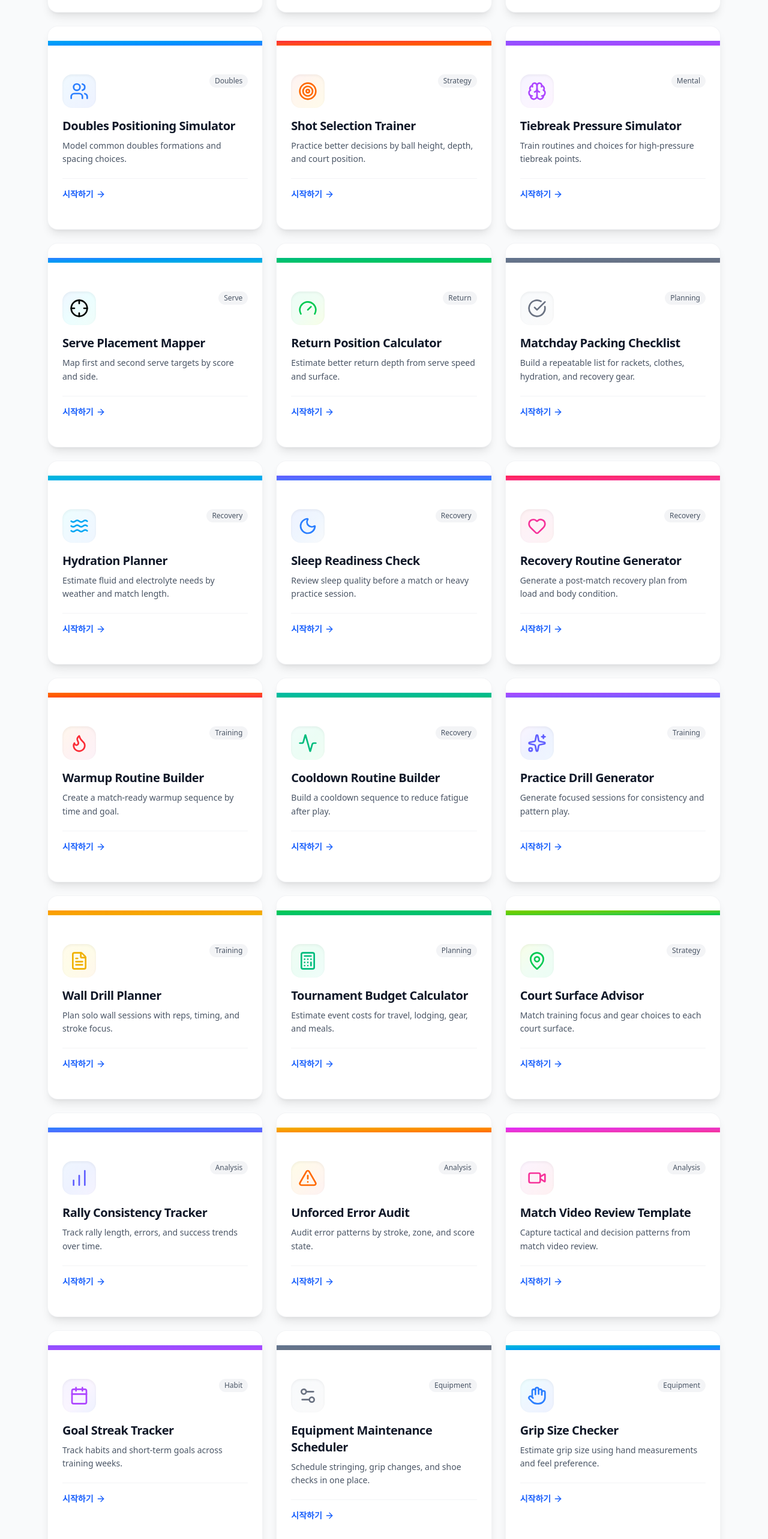
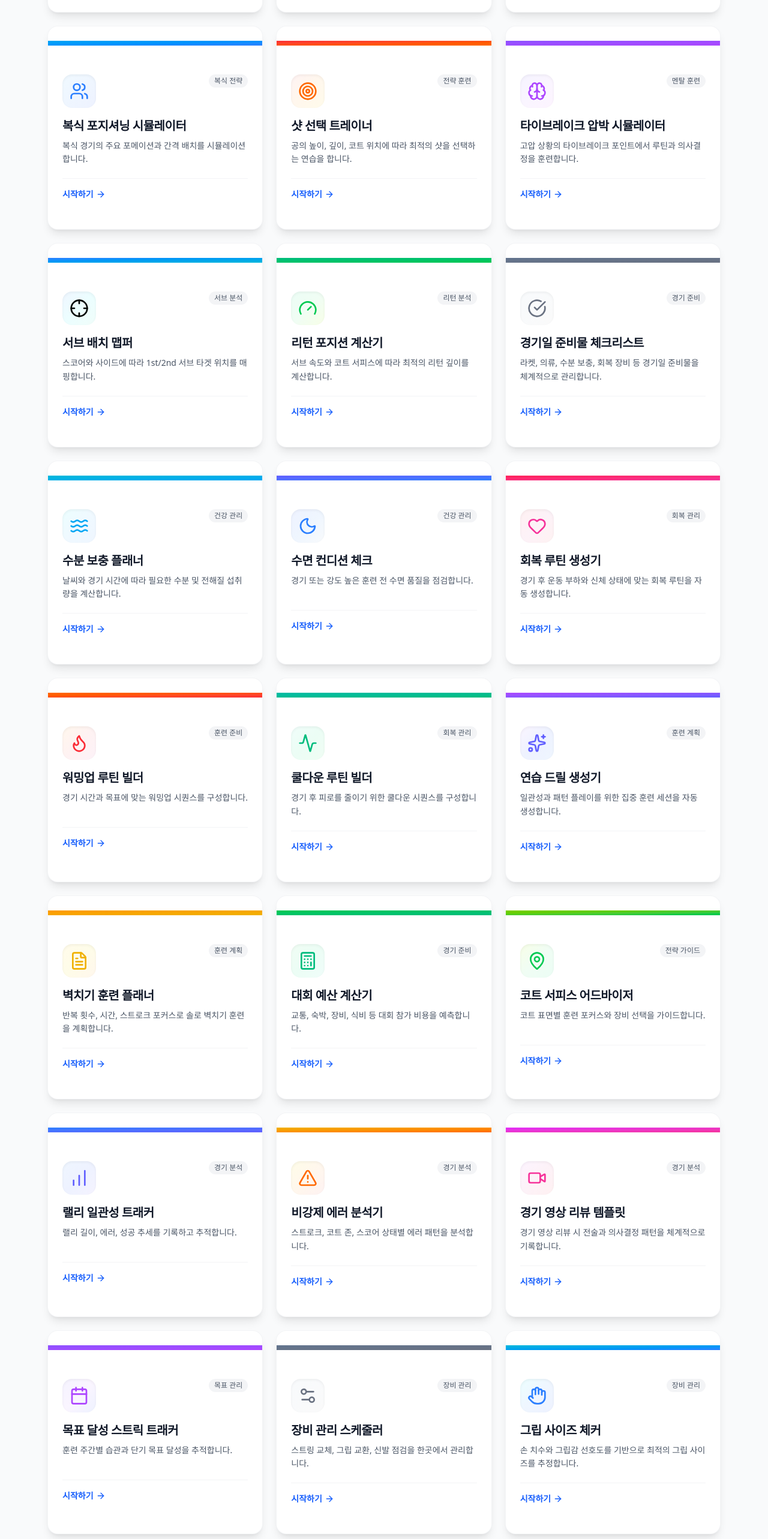
Before and after one commit to lsk7209/tennis_friends, a Next.js app: page /utility in a window 1280 px wide. Shown: the part 4380-6946 px from the top of the page at 60% size. Built offline with nearby package versions, Linux system fonts and the light colour scheme; no server answers; a web font is replaced by a local one.

Commit message:
fix(i18n): Translate 30 English utility titles and descriptions to Korean
All utility metadata (titles, descriptions, features, categories)
now displayed in Korean for consistent Korean-first user experience.

Co-Authored-By: Claude Opus 4.6 (1M context) <noreply@anthropic.com>

```diff
--- a/src/app/utility/page.tsx
+++ b/src/app/utility/page.tsx
@@ -561,363 +561,363 @@ export const utilitiesMetadata: UtilityMetadata[] = [
   ,
   {
     id: 'doubles-positioning-simulator',
-    title: 'Doubles Positioning Simulator',
-    description: 'Model common doubles formations and spacing choices.',
+    title: '복식 포지셔닝 시뮬레이터',
+    description: '복식 경기의 주요 포메이션과 간격 배치를 시뮬레이션합니다.',
     icon: Users,
     status: '완료',
-    features: ['Formations', 'Spacing', 'Roles', 'Scenarios'],
+    features: ['포메이션 분석', '간격 조절', '역할 분배', '상황별 시나리오'],
     gradient: 'from-sky-500 via-blue-500 to-indigo-500',
     bgColor: 'bg-gradient-to-br from-sky-50 via-blue-50 to-indigo-50',
     iconBg: 'bg-gradient-to-br from-sky-500 to-blue-500',
-    category: 'Doubles'
+    category: '복식 전략'
   },
   {
     id: 'shot-selection-trainer',
-    title: 'Shot Selection Trainer',
-    description: 'Practice better decisions by ball height, depth, and court position.',
+    title: '샷 선택 트레이너',
+    description: '공의 높이, 깊이, 코트 위치에 따라 최적의 샷을 선택하는 연습을 합니다.',
     icon: Target,
     status: '완료',
-    features: ['Decision drills', 'Risk control', 'Patterns', 'Review'],
+    features: ['의사결정 훈련', '리스크 관리', '패턴 분석', '복습 모드'],
     gradient: 'from-red-500 via-orange-500 to-amber-500',
     bgColor: 'bg-gradient-to-br from-red-50 via-orange-50 to-amber-50',
     iconBg: 'bg-gradient-to-br from-red-500 to-orange-500',
-    category: 'Strategy'
+    category: '전략 훈련'
   },
   {
     id: 'tiebreak-pressure-simulator',
-    title: 'Tiebreak Pressure Simulator',
-    description: 'Train routines and choices for high-pressure tiebreak points.',
+    title: '타이브레이크 압박 시뮬레이터',
+    description: '고압 상황의 타이브레이크 포인트에서 루틴과 의사결정을 훈련합니다.',
     icon: Brain,
     status: '완료',
-    features: ['Pressure mode', 'Score states', 'Routines', 'Notes'],
+    features: ['압박 모드', '스코어 상태', '루틴 설정', '메모 기록'],
     gradient: 'from-violet-500 via-purple-500 to-fuchsia-500',
     bgColor: 'bg-gradient-to-br from-violet-50 via-purple-50 to-fuchsia-50',
     iconBg: 'bg-gradient-to-br from-violet-500 to-purple-500',
-    category: 'Mental'
+    category: '멘탈 훈련'
   },
   {
     id: 'serve-placement-mapper',
-    title: 'Serve Placement Mapper',
-    description: 'Map first and second serve targets by score and side.',
+    title: '서브 배치 맵퍼',
+    description: '스코어와 사이드에 따라 1st/2nd 서브 타겟 위치를 매핑합니다.',
     icon: Crosshair,
     status: '완료',
-    features: ['Target zones', 'Deuce/ad', 'Serve plans', 'Exports'],
+    features: ['타겟 존 설정', '듀스/애드 구분', '서브 계획', '내보내기'],
     gradient: 'from-blue-500 via-cyan-500 to-teal-500',
     bgColor: 'bg-gradient-to-br from-blue-50 via-cyan-50 to-teal-50',
     iconBg: 'bg-gradient-to-br from-blue-500 to-cyan-500',
-    category: 'Serve'
+    category: '서브 분석'
   },
   {
     id: 'return-position-calculator',
-    title: 'Return Position Calculator',
-    description: 'Estimate better return depth from serve speed and surface.',
+    title: '리턴 포지션 계산기',
+    description: '서브 속도와 코트 서피스에 따라 최적의 리턴 깊이를 계산합니다.',
     icon: Gauge,
     status: '완료',
-    features: ['Serve speed', 'Surface mode', 'Depth range', 'Tips'],
+    features: ['서브 속도 입력', '서피스 모드', '깊이 범위', '맞춤 팁'],
     gradient: 'from-emerald-500 via-green-500 to-lime-500',
     bgColor: 'bg-gradient-to-br from-emerald-50 via-green-50 to-lime-50',
     iconBg: 'bg-gradient-to-br from-emerald-500 to-green-500',
-    category: 'Return'
+    category: '리턴 분석'
   },
   {
     id: 'matchday-packing-checklist',
-    title: 'Matchday Packing Checklist',
-    description: 'Build a repeatable list for rackets, clothes, hydration, and recovery gear.',
+    title: '경기일 준비물 체크리스트',
+    description: '라켓, 의류, 수분 보충, 회복 장비 등 경기일 준비물을 체계적으로 관리합니다.',
     icon: CheckCircle,
     status: '완료',
-    features: ['Custom lists', 'Weather presets', 'Reminders', 'Travel mode'],
+    features: ['맞춤 리스트', '날씨별 프리셋', '알림 기능', '원정 모드'],
     gradient: 'from-slate-500 via-gray-500 to-zinc-500',
     bgColor: 'bg-gradient-to-br from-slate-50 via-gray-50 to-zinc-50',
     iconBg: 'bg-gradient-to-br from-slate-500 to-gray-500',
-    category: 'Planning'
+    category: '경기 준비'
   },
   {
     id: 'hydration-planner',
-    title: 'Hydration Planner',
-    description: 'Estimate fluid and electrolyte needs by weather and match length.',
+    title: '수분 보충 플래너',
+    description: '날씨와 경기 시간에 따라 필요한 수분 및 전해질 섭취량을 계산합니다.',
     icon: Waves,
     status: '완료',
-    features: ['Fluid targets', 'Heat mode', 'Electrolytes', 'Tracking'],
+    features: ['수분 목표량', '고온 모드', '전해질 계산', '섭취 추적'],
     gradient: 'from-cyan-500 via-sky-500 to-blue-500',
     bgColor: 'bg-gradient-to-br from-cyan-50 via-sky-50 to-blue-50',
     iconBg: 'bg-gradient-to-br from-cyan-500 to-sky-500',
-    category: 'Recovery'
+    category: '건강 관리'
   },
   {
     id: 'sleep-readiness-check',
-    title: 'Sleep Readiness Check',
-    description: 'Review sleep quality before a match or heavy practice session.',
+    title: '수면 컨디션 체크',
+    description: '경기 또는 강도 높은 훈련 전 수면 품질을 점검합니다.',
     icon: Moon,
     status: '완료',
-    features: ['Readiness score', 'Sleep prompts', 'Flags', 'Suggestions'],
+    features: ['컨디션 점수', '수면 진단', '주의 사항', '개선 제안'],
     gradient: 'from-indigo-500 via-blue-500 to-slate-500',
     bgColor: 'bg-gradient-to-br from-indigo-50 via-blue-50 to-slate-50',
     iconBg: 'bg-gradient-to-br from-indigo-500 to-blue-500',
-    category: 'Recovery'
+    category: '건강 관리'
   },
   {
     id: 'recovery-routine-generator',
-    title: 'Recovery Routine Generator',
-    description: 'Generate a post-match recovery plan from load and body condition.',
+    title: '회복 루틴 생성기',
+    description: '경기 후 운동 부하와 신체 상태에 맞는 회복 루틴을 자동 생성합니다.',
     icon: Heart,
     status: '완료',
-    features: ['Load-based plans', 'Mobility', 'Flags', 'Timing'],
+    features: ['부하 기반 계획', '모빌리티', '주의 사항', '시간 관리'],
     gradient: 'from-rose-500 via-pink-500 to-red-500',
     bgColor: 'bg-gradient-to-br from-rose-50 via-pink-50 to-red-50',
     iconBg: 'bg-gradient-to-br from-rose-500 to-pink-500',
-    category: 'Recovery'
+    category: '회복 관리'
   },
   {
     id: 'warmup-routine-builder',
-    title: 'Warmup Routine Builder',
-    description: 'Create a match-ready warmup sequence by time and goal.',
+    title: '워밍업 루틴 빌더',
+    description: '경기 시간과 목표에 맞는 워밍업 시퀀스를 구성합니다.',
     icon: Flame,
     status: '완료',
-    features: ['Time presets', 'Mobility', 'Activation', 'Court flow'],
+    features: ['시간별 프리셋', '모빌리티', '활성화 운동', '코트 루틴'],
     gradient: 'from-orange-500 via-red-500 to-pink-500',
     bgColor: 'bg-gradient-to-br from-orange-50 via-red-50 to-pink-50',
     iconBg: 'bg-gradient-to-br from-orange-500 to-red-500',
-    category: 'Training'
+    category: '훈련 준비'
   },
   {
     id: 'cooldown-routine-builder',
-    title: 'Cooldown Routine Builder',
-    description: 'Build a cooldown sequence to reduce fatigue after play.',
+    title: '쿨다운 루틴 빌더',
+    description: '경기 후 피로를 줄이기 위한 쿨다운 시퀀스를 구성합니다.',
     icon: Activity,
     status: '완료',
-    features: ['Stretch menu', 'Recovery blocks', 'Time plans', 'Prep'],
+    features: ['스트레칭 메뉴', '회복 블록', '시간 계획', '다음 준비'],
     gradient: 'from-teal-500 via-emerald-500 to-green-500',
     bgColor: 'bg-gradient-to-br from-teal-50 via-emerald-50 to-green-50',
     iconBg: 'bg-gradient-to-br from-teal-500 to-emerald-500',
-    category: 'Recovery'
+    category: '회복 관리'
   },
   {
     id: 'practice-drill-generator',
-    title: 'Practice Drill Generator',
-    description: 'Generate focused sessions for consistency and pattern play.',
+    title: '연습 드릴 생성기',
+    description: '일관성과 패턴 플레이를 위한 집중 훈련 세션을 자동 생성합니다.',
     icon: Sparkles,
     status: '완료',
-    features: ['Goal drills', 'Progressions', 'Partner mode', 'Templates'],
+    features: ['목표별 드릴', '단계별 진행', '파트너 모드', '템플릿'],
     gradient: 'from-purple-500 via-indigo-500 to-blue-500',
     bgColor: 'bg-gradient-to-br from-purple-50 via-indigo-50 to-blue-50',
     iconBg: 'bg-gradient-to-br from-purple-500 to-indigo-500',
-    category: 'Training'
+    category: '훈련 계획'
   },
   {
     id: 'practice-wall-drill-planner',
-    title: 'Wall Drill Planner',
-    description: 'Plan solo wall sessions with reps, timing, and stroke focus.',
+    title: '벽치기 훈련 플래너',
+    description: '반복 횟수, 시간, 스트로크 포커스로 솔로 벽치기 훈련을 계획합니다.',
     icon: FileText,
     status: '완료',
-    features: ['Solo mode', 'Rep goals', 'Stroke focus', 'Intervals'],
+    features: ['솔로 모드', '반복 목표', '스트로크 집중', '인터벌 설정'],
     gradient: 'from-amber-500 via-yellow-500 to-orange-500',
     bgColor: 'bg-gradient-to-br from-amber-50 via-yellow-50 to-orange-50',
     iconBg: 'bg-gradient-to-br from-amber-500 to-yellow-500',
-    category: 'Training'
+    category: '훈련 계획'
   },
   {
     id: 'tournament-budget-calculator',
-    title: 'Tournament Budget Calculator',
-    description: 'Estimate event costs for travel, lodging, gear, and meals.',
+    title: '대회 예산 계산기',
+    description: '교통, 숙박, 장비, 식비 등 대회 참가 비용을 예측합니다.',
     icon: Calculator,
     status: '완료',
-    features: ['Cost buckets', 'Travel totals', 'Limits', 'Compare'],
+    features: ['비용 항목별', '교통비 합산', '예산 한도', '비교 분석'],
     gradient: 'from-green-500 via-emerald-500 to-teal-500',
     bgColor: 'bg-gradient-to-br from-green-50 via-emerald-50 to-teal-50',
     iconBg: 'bg-gradient-to-br from-green-500 to-emerald-500',
-    category: 'Planning'
+    category: '경기 준비'
   },
   {
     id: 'court-surface-advisor',
-    title: 'Court Surface Advisor',
-    description: 'Match training focus and gear choices to each court surface.',
+    title: '코트 서피스 어드바이저',
+    description: '코트 표면별 훈련 포커스와 장비 선택을 가이드합니다.',
     icon: MapPin,
     status: '완료',
-    features: ['Surface presets', 'Training notes', 'Gear notes', 'Movement'],
+    features: ['서피스별 프리셋', '훈련 가이드', '장비 추천', '움직임 팁'],
     gradient: 'from-lime-500 via-green-500 to-emerald-500',
     bgColor: 'bg-gradient-to-br from-lime-50 via-green-50 to-emerald-50',
     iconBg: 'bg-gradient-to-br from-lime-500 to-green-500',
-    category: 'Strategy'
+    category: '전략 가이드'
   },
   {
     id: 'rally-consistency-tracker',
-    title: 'Rally Consistency Tracker',
-    description: 'Track rally length, errors, and success trends over time.',
+    title: '랠리 일관성 트래커',
+    description: '랠리 길이, 에러, 성공 추세를 기록하고 추적합니다.',
     icon: BarChart,
     status: '완료',
-    features: ['Rally counts', 'Error logs', 'Trend view', 'History'],
+    features: ['랠리 카운트', '에러 기록', '추세 분석', '히스토리'],
     gradient: 'from-blue-500 via-indigo-500 to-violet-500',
     bgColor: 'bg-gradient-to-br from-blue-50 via-indigo-50 to-violet-50',
     iconBg: 'bg-gradient-to-br from-blue-500 to-indigo-500',
-    category: 'Analysis'
+    category: '경기 분석'
   },
   {
     id: 'unforced-error-audit',
-    title: 'Unforced Error Audit',
-    description: 'Audit error patterns by stroke, zone, and score state.',
+    title: '비강제 에러 분석기',
+    description: '스트로크, 코트 존, 스코어 상태별 에러 패턴을 분석합니다.',
     icon: AlertTriangle,
     status: '완료',
-    features: ['Error buckets', 'Context tags', 'Patterns', 'Actions'],
+    features: ['에러 분류', '상황 태그', '패턴 발견', '개선 전략'],
     gradient: 'from-yellow-500 via-orange-500 to-red-500',
     bgColor: 'bg-gradient-to-br from-yellow-50 via-orange-50 to-red-50',
     iconBg: 'bg-gradient-to-br from-yellow-500 to-orange-500',
-    category: 'Analysis'
+    category: '경기 분석'
   },
   {
     id: 'match-video-review-template',
-    title: 'Match Video Review Template',
-    description: 'Capture tactical and decision patterns from match video review.',
+    title: '경기 영상 리뷰 템플릿',
+    description: '경기 영상 리뷰 시 전술과 의사결정 패턴을 체계적으로 기록합니다.',
     icon: Video,
     status: '완료',
-    features: ['Review prompts', 'Tags', 'Notes', 'Summary'],
+    features: ['리뷰 가이드', '태그 분류', '메모 기록', '요약 정리'],
     gradient: 'from-fuchsia-500 via-pink-500 to-rose-500',
     bgColor: 'bg-gradient-to-br from-fuchsia-50 via-pink-50 to-rose-50',
     iconBg: 'bg-gradient-to-br from-fuchsia-500 to-pink-500',
-    category: 'Analysis'
+    category: '경기 분석'
   },
   {
     id: 'tennis-goal-streak-tracker',
-    title: 'Goal Streak Tracker',
-    description: 'Track habits and short-term goals across training weeks.',
+    title: '목표 달성 스트릭 트래커',
+    description: '훈련 주간별 습관과 단기 목표 달성을 추적합니다.',
     icon: Calendar,
     status: '완료',
-    features: ['Habit streaks', 'Weekly goals', 'Progress', 'Reminders'],
+    features: ['습관 스트릭', '주간 목표', '진행 현황', '알림 기능'],
     gradient: 'from-violet-500 via-purple-500 to-indigo-500',
     bgColor: 'bg-gradient-to-br from-violet-50 via-purple-50 to-indigo-50',
     iconBg: 'bg-gradient-to-br from-violet-500 to-purple-500',
-    category: 'Habit'
+    category: '목표 관리'
   },
   {
     id: 'equipment-maintenance-scheduler',
-    title: 'Equipment Maintenance Scheduler',
-    description: 'Schedule stringing, grip changes, and shoe checks in one place.',
+    title: '장비 관리 스케줄러',
+    description: '스트링 교체, 그립 교환, 신발 점검을 한곳에서 관리합니다.',
     icon: Settings2,
     status: '완료',
-    features: ['Cycles', 'Reminders', 'Usage logs', 'Notes'],
+    features: ['교체 주기', '알림 설정', '사용 기록', '메모'],
     gradient: 'from-slate-500 via-gray-500 to-zinc-500',
     bgColor: 'bg-gradient-to-br from-slate-50 via-gray-50 to-zinc-50',
     iconBg: 'bg-gradient-to-br from-slate-500 to-gray-500',
-    category: 'Equipment'
+    category: '장비 관리'
   },
   {
     id: 'grip-size-checker',
-    title: 'Grip Size Checker',
-    description: 'Estimate grip size using hand measurements and feel preference.',
+    title: '그립 사이즈 체커',
+    description: '손 치수와 그립감 선호도를 기반으로 최적의 그립 사이즈를 추정합니다.',
     icon: Hand,
     status: '완료',
-    features: ['Hand sizing', 'Fit guide', 'Comfort', 'Tips'],
+    features: ['손 측정', '핏 가이드', '편안함 평가', '맞춤 팁'],
     gradient: 'from-cyan-500 via-blue-500 to-indigo-500',
     bgColor: 'bg-gradient-to-br from-cyan-50 via-blue-50 to-indigo-50',
     iconBg: 'bg-gradient-to-br from-cyan-500 to-blue-500',
-    category: 'Equipment'
+    category: '장비 관리'
   },
   {
     id: 'overgrip-replacement-reminder',
-    title: 'Overgrip Replacement Reminder',
-    description: 'Set reminders for overgrip changes based on usage and conditions.',
+    title: '오버그립 교체 알림',
+    description: '사용량과 환경 조건에 따라 오버그립 교체 시기를 알려줍니다.',
     icon: RotateCcw,
     status: '완료',
-    features: ['Usage reminders', 'Humidity notes', 'Wear tracking', 'Timing'],
+    features: ['사용량 알림', '습도 참고', '마모 추적', '교체 시기'],
     gradient: 'from-green-500 via-teal-500 to-cyan-500',
     bgColor: 'bg-gradient-to-br from-green-50 via-teal-50 to-cyan-50',
     iconBg: 'bg-gradient-to-br from-green-500 to-teal-500',
-    category: 'Equipment'
+    category: '장비 관리'
   },
   {
     id: 'string-replacement-reminder',
-    title: 'String Replacement Reminder',
-    description: 'Track hit volume and string condition to avoid dead string beds.',
+    title: '스트링 교체 알림',
+    description: '타구 횟수와 스트링 상태를 추적하여 교체 시기를 알려줍니다.',
     icon: Clock,
     status: '완료',
-    features: ['Hit count', 'Tension notes', 'Alerts', 'History'],
+    features: ['타구 카운트', '텐션 메모', '알림 설정', '교체 이력'],
     gradient: 'from-orange-500 via-amber-500 to-yellow-500',
     bgColor: 'bg-gradient-to-br from-orange-50 via-amber-50 to-yellow-50',
     iconBg: 'bg-gradient-to-br from-orange-500 to-amber-500',
-    category: 'Equipment'
+    category: '장비 관리'
   },
   {
     id: 'shoe-wear-tracker',
-    title: 'Shoe Wear Tracker',
-    description: 'Monitor outsole wear and support breakdown to time replacement.',
+    title: '테니스화 마모 트래커',
+    description: '아웃솔 마모와 지지력 저하를 모니터링하여 교체 시기를 판단합니다.',
     icon: Footprints,
     status: '완료',
-    features: ['Wear markers', 'Mileage logs', 'Surface notes', 'Prompts'],
+    features: ['마모 표시', '거리 기록', '서피스 메모', '교체 안내'],
     gradient: 'from-indigo-500 via-purple-500 to-pink-500',
     bgColor: 'bg-gradient-to-br from-indigo-50 via-purple-50 to-pink-50',
     iconBg: 'bg-gradient-to-br from-indigo-500 to-purple-500',
-    category: 'Equipment'
+    category: '장비 관리'
   },
   {
     id: 'doubles-chemistry-test',
-    title: 'Doubles Chemistry Test',
-    description: 'Check communication style and role balance for doubles pairings.',
+    title: '복식 케미 테스트',
+    description: '복식 파트너와의 소통 스타일과 역할 균형을 점검합니다.',
     icon: Users,
     status: '완료',
-    features: ['Pairing test', 'Role fit', 'Style match', 'Scores'],
+    features: ['파트너 테스트', '역할 적합도', '스타일 매칭', '점수 산출'],
     gradient: 'from-pink-500 via-rose-500 to-red-500',
     bgColor: 'bg-gradient-to-br from-pink-50 via-rose-50 to-red-50',
     iconBg: 'bg-gradient-to-br from-pink-500 to-rose-500',
-    category: 'Doubles'
+    category: '복식 전략'
   },
   {
     id: 'partner-compatibility-check',
-    title: 'Partner Compatibility Check',
-    description: 'Compare tempo, positioning, and tactical tendencies between partners.',
+    title: '파트너 궁합 체크',
+    description: '파트너 간의 템포, 포지셔닝, 전술 성향을 비교 분석합니다.',
     icon: Heart,
     status: '완료',
-    features: ['Compatibility', 'Style compare', 'Flags', 'Tips'],
+    features: ['궁합 분석', '스타일 비교', '주의 사항', '맞춤 팁'],
     gradient: 'from-rose-500 via-pink-500 to-fuchsia-500',
     bgColor: 'bg-gradient-to-br from-rose-50 via-pink-50 to-fuchsia-50',
     iconBg: 'bg-gradient-to-br from-rose-500 to-pink-500',
-    category: 'Doubles'
+    category: '복식 전략'
   },
   {
     id: 'junior-development-roadmap',
-    title: 'Junior Development Roadmap',
-    description: 'Outline age-appropriate priorities for junior tennis growth.',
+    title: '주니어 성장 로드맵',
+    description: '연령별 적합한 우선순위로 주니어 테니스 성장을 설계합니다.',
     icon: School,
     status: '완료',
-    features: ['Age stages', 'Skill focus', 'Competition', 'Guidance'],
+    features: ['연령별 단계', '기술 포커스', '대회 준비', '성장 가이드'],
     gradient: 'from-blue-500 via-sky-500 to-cyan-500',
     bgColor: 'bg-gradient-to-br from-blue-50 via-sky-50 to-cyan-50',
     iconBg: 'bg-gradient-to-br from-blue-500 to-sky-500',
-    category: 'Training'
+    category: '성장 가이드'
   },
   {
     id: 'adult-beginner-roadmap',
-    title: 'Adult Beginner Roadmap',
-    description: 'Set realistic milestones for the first months of tennis training.',
+    title: '성인 입문자 로드맵',
+    description: '테니스를 처음 시작하는 성인을 위한 첫 3개월 현실적 목표를 설정합니다.',
     icon: BookOpen,
     status: '완료',
-    features: ['90-day plan', 'Stages', 'Drills', 'Goals'],
+    features: ['90일 플랜', '단계별 목표', '추천 드릴', '성취 목표'],
     gradient: 'from-emerald-500 via-green-500 to-lime-500',
     bgColor: 'bg-gradient-to-br from-emerald-50 via-green-50 to-lime-50',
     iconBg: 'bg-gradient-to-br from-emerald-500 to-green-500',
-    category: 'Beginner'
+    category: '입문 가이드'
   },
   {
     id: 'tennis-time-availability-planner',
-    title: 'Tennis Time Planner',
-    description: 'Plan weekly tennis time around work, travel, and recovery load.',
+    title: '테니스 시간 플래너',
+    description: '직장, 출장, 회복 부하를 고려하여 주간 테니스 시간을 계획합니다.',
     icon: Clock,
     status: '완료',
-    features: ['Weekly plan', 'Load balance', 'Recovery slots', 'View'],
+    features: ['주간 계획', '부하 균형', '회복 슬롯', '한눈에 보기'],
     gradient: 'from-slate-500 via-blue-500 to-indigo-500',
     bgColor: 'bg-gradient-to-br from-slate-50 via-blue-50 to-indigo-50',
     iconBg: 'bg-gradient-to-br from-slate-500 to-blue-500',
-    category: 'Planning'
+    category: '일정 관리'
   },
   {
     id: 'travel-pack-planner',
-    title: 'Travel Pack Planner',
-    description: 'Build a travel packing list for tournaments and weekend trips.',
+    title: '원정 짐 싸기 플래너',
+    description: '대회 원정이나 주말 경기를 위한 짐 싸기 리스트를 구성합니다.',
     icon: MapPin,
     status: '완료',
-    features: ['Trip presets', 'Packing lists', 'Weather add-ons', 'Reminders'],
+    features: ['여행 프리셋', '준비물 리스트', '날씨 반영', '알림 기능'],
     gradient: 'from-cyan-500 via-teal-500 to-emerald-500',
     bgColor: 'bg-gradient-to-br from-cyan-50 via-teal-50 to-emerald-50',
     iconBg: 'bg-gradient-to-br from-cyan-500 to-teal-500',
-    category: 'Planning'
+    category: '경기 준비'
   }
 ];
 
```
